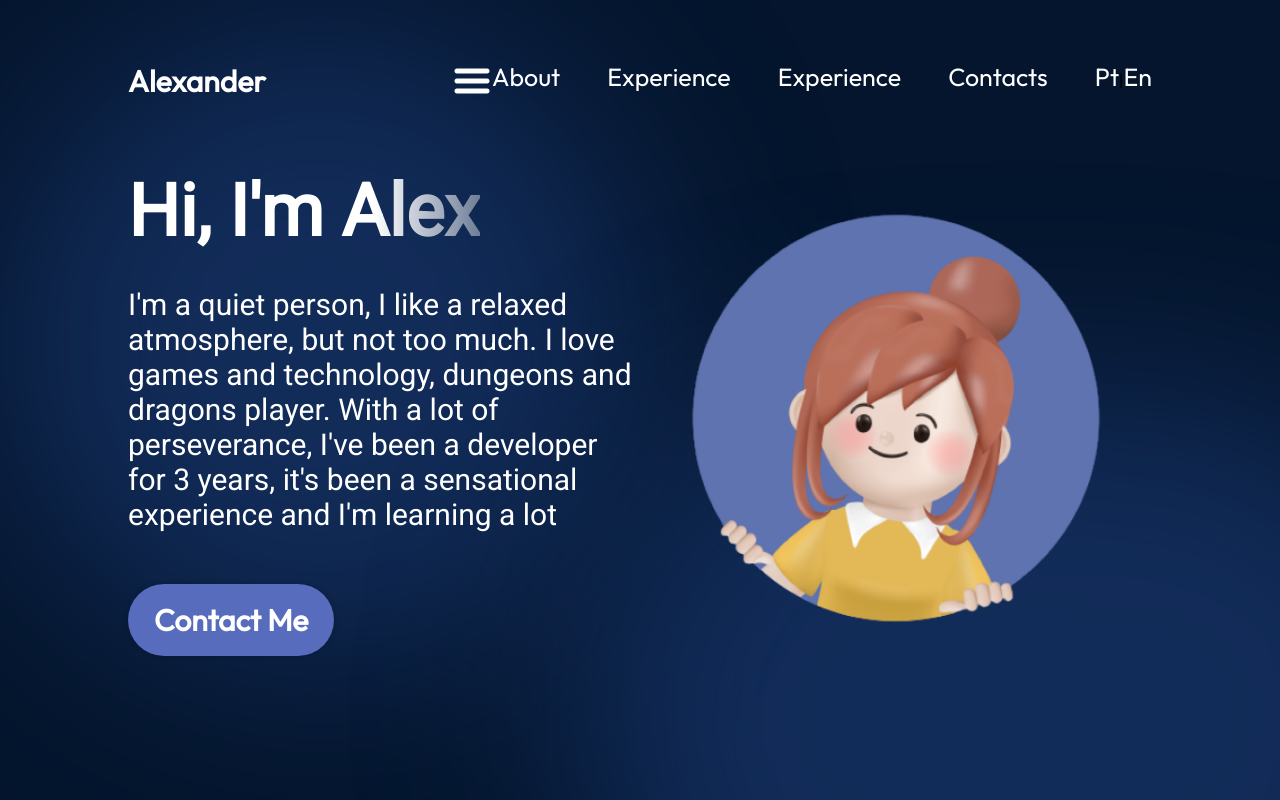
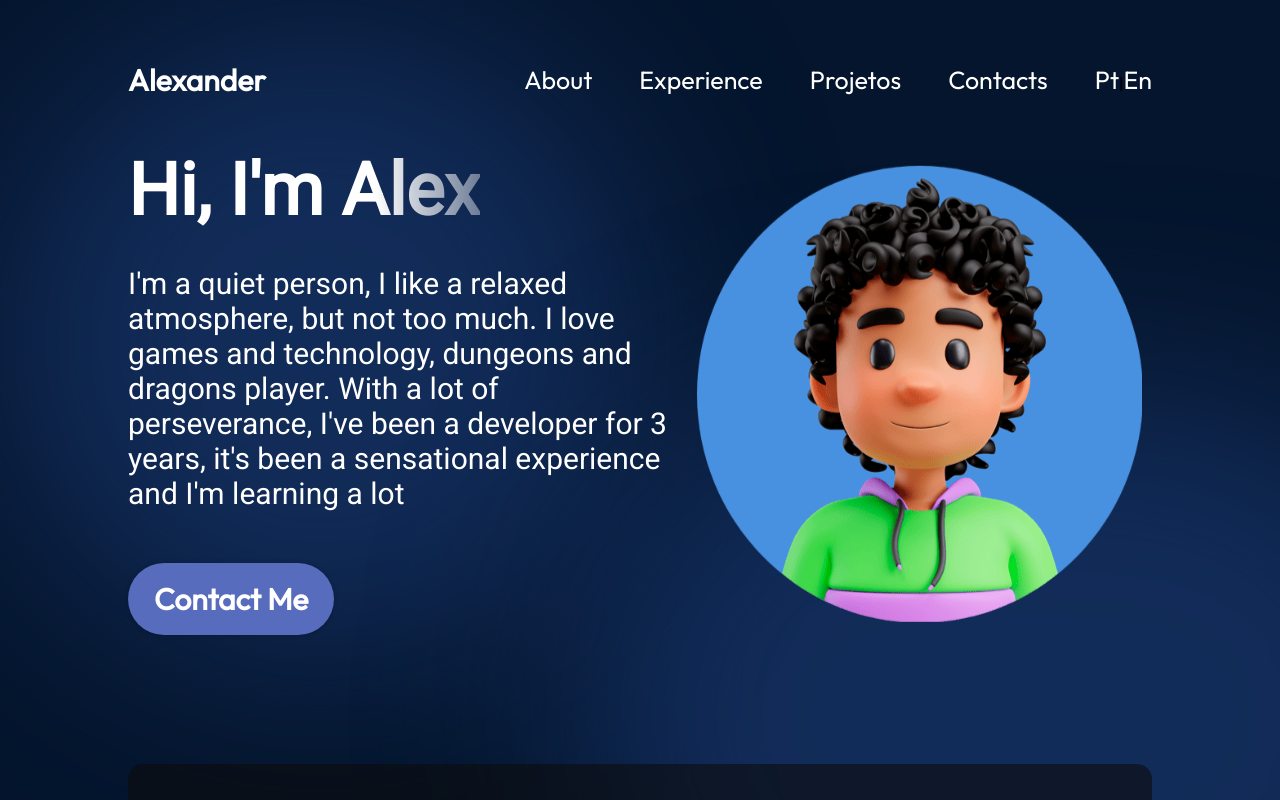
Before and after one commit to devgrunge/alexander-portifolio-website, a React (Vite) app: page / in a window 1280 px wide. Shown: the top 800 px of the page. Built offline with nearby package versions, Linux system fonts and the light colour scheme.

Commit message:
change hero image

```diff
--- a/src/components/Contact/Contact.module.css
+++ b/src/components/Contact/Contact.module.css
@@ -22,7 +22,7 @@
   font-size: 40px;
   font-weight: 400;
   letter-spacing: 2px;
-  text-align: center;
+  text-align: start;
 }
 
 .links {
@@ -59,6 +59,10 @@
     align-items: center;
   }
 
+  .text p {
+    text-align: center;
+  }
+
   .links {
     align-items: center;
   }
--- a/src/components/Hero/Hero.jsx
+++ b/src/components/Hero/Hero.jsx
@@ -18,7 +18,7 @@ export const Hero = () => {
         </a>
       </div>
       <img
-        src={getImageUrl("hero/heroImage.png")}
+        src={getImageUrl("hero/heroavatar.png")}
         alt="Hero image of me"
         className={styles.heroImg}
       />
--- a/src/components/Hero/Hero.module.css
+++ b/src/components/Hero/Hero.module.css
@@ -53,6 +53,7 @@
 .heroImg {
   width: 50%;
   z-index: 1;
+  padding: 10px;
 
   animation-name: floating;
   animation-duration: 3s;
--- a/src/components/Navbar/Navbar.jsx
+++ b/src/components/Navbar/Navbar.jsx
@@ -30,22 +30,22 @@ export const Navbar = () => {
         >
           <li>
             <a href="#about">
-              <FormattedMessage id="navbar.about"/>
+              <FormattedMessage id="navbar.about" />
             </a>
           </li>
           <li>
             <a href="#experience">
-            <FormattedMessage id="navbar.experience"/>
-              </a>
+              <FormattedMessage id="navbar.experience" />
+            </a>
           </li>
           <li>
             <a href="#projects">
-            <FormattedMessage id="navbar.experience"/>
-              </a>
+              <FormattedMessage id="navbar.projects" />
+            </a>
           </li>
           <li>
             <a href="#about">
-            <FormattedMessage id="navbar.contact"/>
+              <FormattedMessage id="navbar.contact" />
             </a>
           </li>
           <li>
--- a/src/components/Navbar/Navbar.module.css
+++ b/src/components/Navbar/Navbar.module.css
@@ -8,6 +8,10 @@
   padding-top: 61px;
   z-index: 2;
   margin: 0 10%;
+}
+
+.menuBtn{
+  display: none;
 }
 
 .title {
@@ -31,7 +35,7 @@
   font-size: 25px;
   color: var(--color-text);
   text-decoration: none;
-  transition: 0.5 ease-in-out;
+  transition: 0.5s ease-in-out;
 }
 
 .translationbtn {
@@ -40,6 +44,7 @@
   border: none;
   font-size: 25px;
   cursor: pointer;
+  transition: 0.5s ease-in-out;
 }
 
 .menuItems a:hover,
```
Also changed, not shown: assets/hero/heroavatar.png (added).
